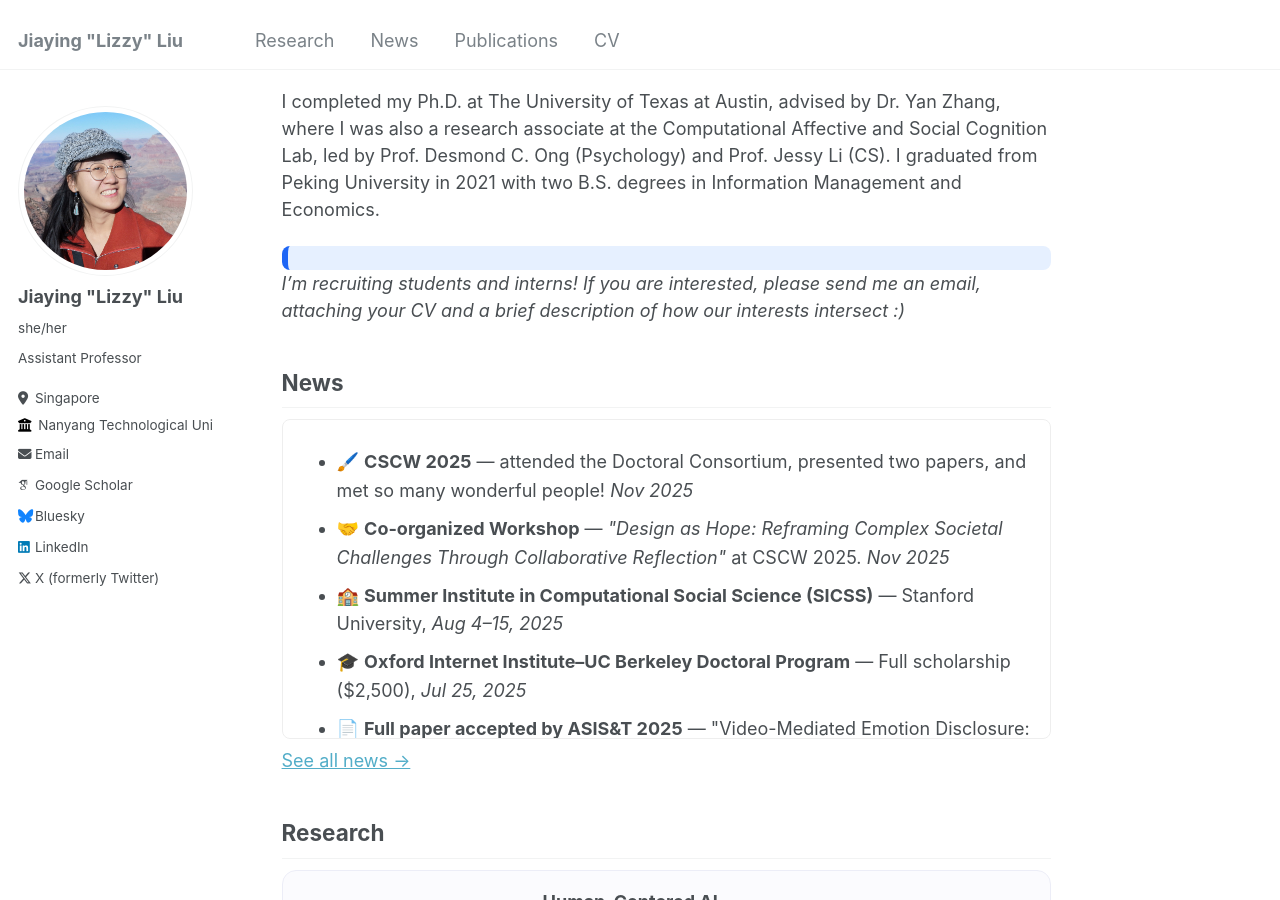
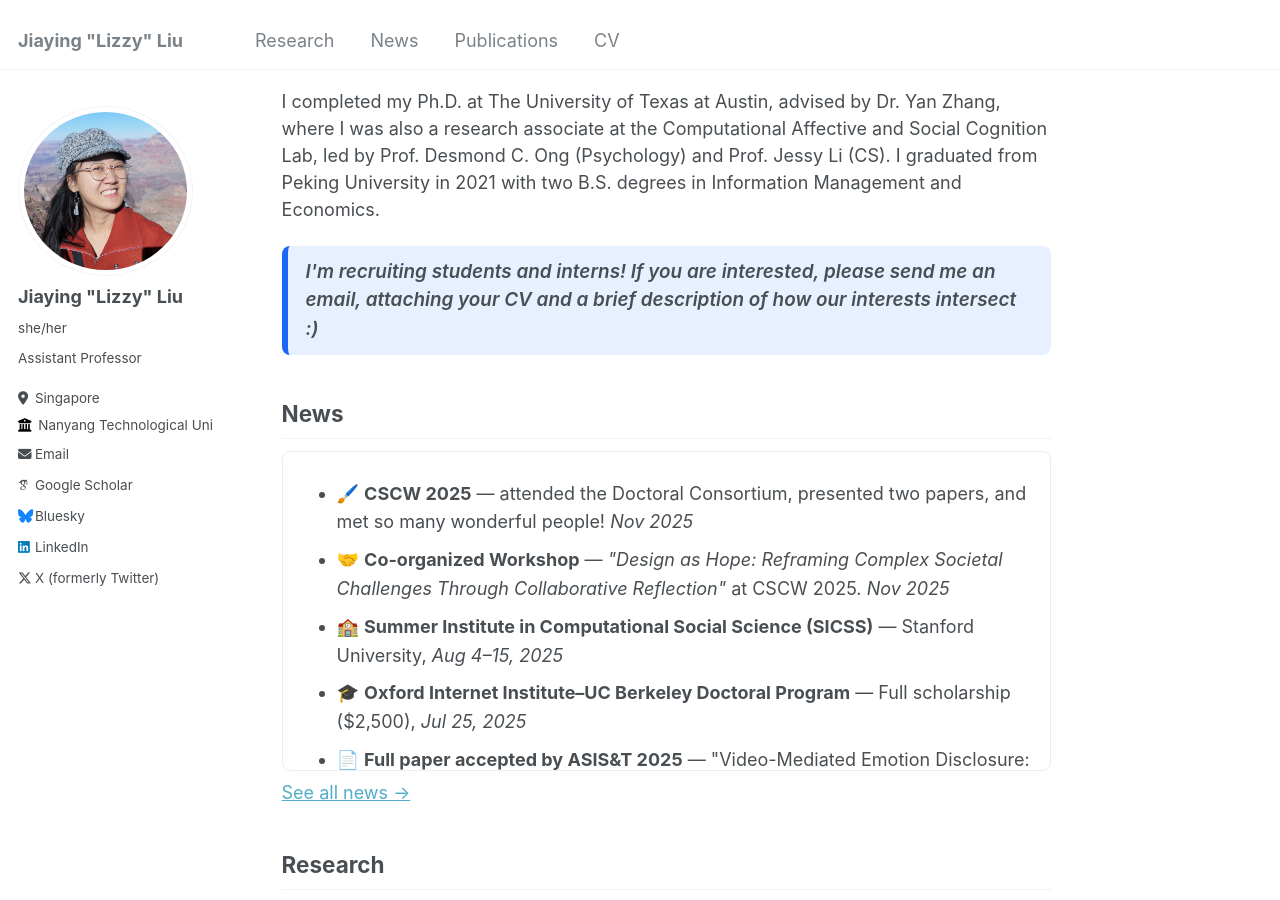
Before and after one commit to lizzyliu666/lizzyliu666.github.io, a Jekyll site: the page built from _pages/about.md, in a window 1280 px wide and 900 px high, scrolled down 462 px. Built offline with Jekyll 4.4.1, drawn with Linux system fonts in a browser that asks for light colours; some web fonts are replaced.

```diff
--- a/_pages/about.md
+++ b/_pages/about.md
@@ -29,8 +29,9 @@ I completed my Ph.D. at The University of Texas at Austin, advised by Dr. Yan Zh
   font-weight:600;
   font-size:1.05em;
 ">
+  <em>I'm recruiting students and interns! If you are interested, please send me an email, attaching your CV and a brief description of how our interests intersect :)</em>
 </div>
-<em>I'm recruiting students and interns! If you are interested, please send me an email, attaching your CV and a brief description of how our interests intersect :)</em>
+
 
 ## News
 
```
